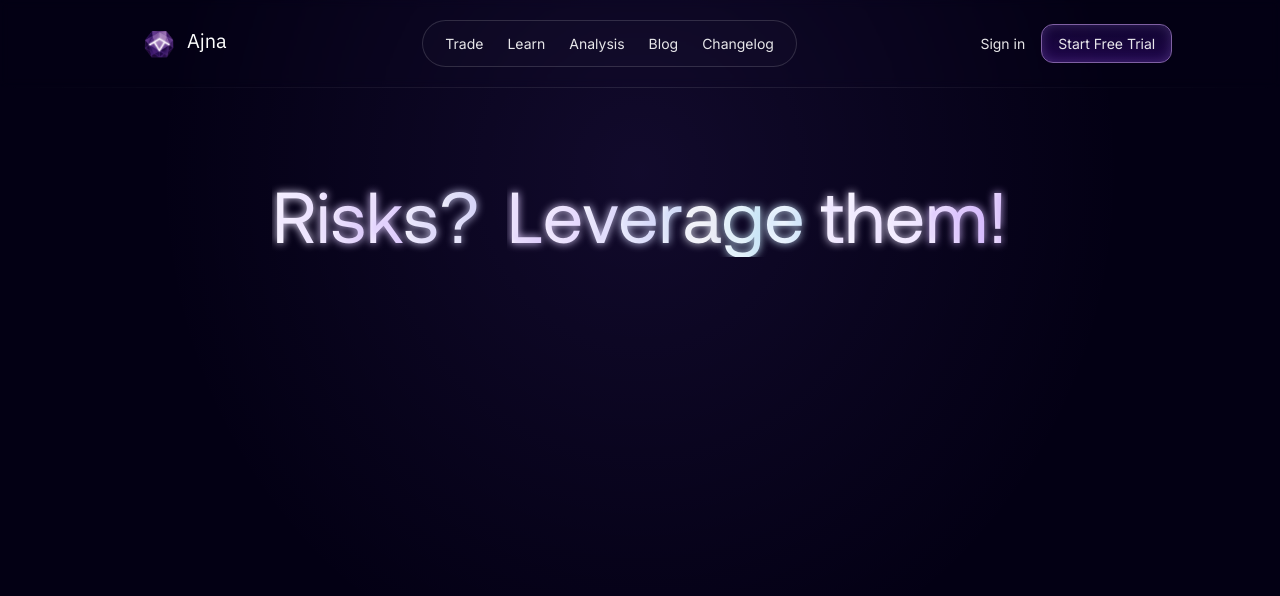
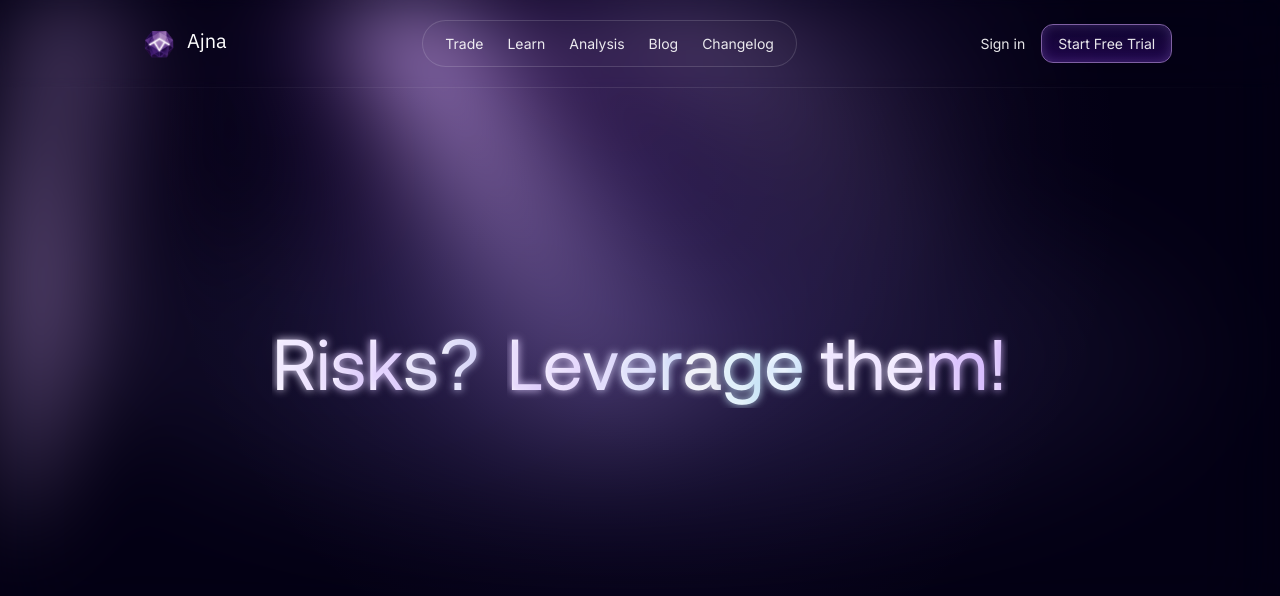
Before and after one commit to KushalSuvan/ajna-frontend, a Next.js app: page / in a window 1280 px wide. Shown: the top 596 px of the page. Built offline with nearby package versions, Linux system fonts and the light colour scheme.

Commit message:
Rollback commit

```diff
--- a/src/app/layout.tsx
+++ b/src/app/layout.tsx
@@ -23,7 +23,7 @@ export default function RootLayout({
 		<html lang="en">
 			<Responsive>
 				<body
-					className={`max-w-[1300px] mx-auto ${inter.className} antialiased`}
+					className={` mx-auto ${inter.className} antialiased`}
 				>
 					<Header />
 					{children}
--- a/src/components/landing/hero/Aurora.tsx
+++ b/src/components/landing/hero/Aurora.tsx
@@ -1,8 +1,10 @@
+import styles from './hero.module.css'
+
 const Aurora = ({ className }: { className?: string }) => {
 	return (
 		<div
 			aria-hidden
-			className={`absolute top-0 left-0 w-[100%] ${className}`}
+			className={`${styles.aurora} ${className}`}
 		></div>
 	);
 };
--- /dev/null
+++ b/src/components/landing/hero/GodParticle.tsx
@@ -0,0 +1,9 @@
+const GodParticle = ({ className }: {className?: string}) => {
+    return(
+        <div aria-hidden className={`${className}`}>
+
+        </div>
+    )
+}
+
+export default GodParticle;
--- a/src/components/landing/hero/Hero.tsx
+++ b/src/components/landing/hero/Hero.tsx
@@ -2,6 +2,7 @@
 
 import Spotlight from './Spotlight';
 import HeroText from './HeroText';
+import Aurora from './Aurora';
 
 const Hero = ({ className }: { className?: string }) => {
 	return (
@@ -12,7 +13,8 @@ const Hero = ({ className }: { className?: string }) => {
 		${className}`}
 		>
 			<Spotlight className='absolute h-[90%] w-[100%]'/>
-			<HeroText className="pt-[173px]" />
+			<HeroText className="pt-[25vh] lg:pt-[40vh]" />
+			<Aurora className='absolute h-[90%] w-[100%] top-0 left-0 z-[-5]'/>
 		</section>
 	);
 };
--- a/src/components/landing/hero/HeroText.tsx
+++ b/src/components/landing/hero/HeroText.tsx
@@ -31,23 +31,23 @@ const HeroText = ({ className }: { className?: string }) => {
 		>
 			<span className="block lg:inline-block overflow-hidden text-5xl lg:text-7xl m-2">
 				<span className="heroText inline-block">
-					<span className={`inline-block pb-1 ${textBg} ${styles.heroText1}`}>
+					<span className={`inline-block pb-2 ${textBg} ${styles.heroText1}`}>
 						R
 					</span>
-					<span className={`inline-block pb-1 ${textBg} ${styles.heroText2}`}>
+					<span className={`inline-block pb-2 ${textBg} ${styles.heroText2}`}>
 						i
 					</span>
-					<span className={`inline-block pb-1 ${textBg} ${styles.heroText3}`}>
+					<span className={`inline-block pb-2 ${textBg} ${styles.heroText3}`}>
 						s
 					</span>
-					<span className={`inline-block pb-1 ${textBg} ${styles.heroText4}`}>
+					<span className={`inline-block pb-2 ${textBg} ${styles.heroText4}`}>
 						k
 					</span>
-					<span className={`inline-block pb-1 ${textBg} ${styles.heroText5}`}>
+					<span className={`inline-block pb-2 ${textBg} ${styles.heroText5}`}>
 						s
 					</span>
 					<span
-						className={`inline-block pb-1 mr-3 ${textBg} ${styles.heroText6}`}
+						className={`inline-block pb-2 mr-3 ${textBg} ${styles.heroText6}`}
 					>
 						?
 					</span>
@@ -55,50 +55,50 @@ const HeroText = ({ className }: { className?: string }) => {
 			</span>
 			<span className="block lg:inline-block overflow-hidden text-5xl lg:text-7xl m-2">
 				<span className="heroText inline-block">
-					<span className={`inline-block pb-1 ${textBg} ${styles.heroText7}`}>
+					<span className={`inline-block pb-2 ${textBg} ${styles.heroText7}`}>
 						L
 					</span>
-					<span className={`inline-block pb-1 ${textBg} ${styles.heroText8}`}>
+					<span className={`inline-block pb-2 ${textBg} ${styles.heroText8}`}>
 						e
 					</span>
-					<span className={`inline-block pb-1 ${textBg} ${styles.heroText9}`}>
+					<span className={`inline-block pb-2 ${textBg} ${styles.heroText9}`}>
 						v
 					</span>
-					<span className={`inline-block pb-1 ${textBg} ${styles.heroText10}`}>
+					<span className={`inline-block pb-2 ${textBg} ${styles.heroText10}`}>
 						e
 					</span>
-					<span className={`inline-block pb-1 ${textBg} ${styles.heroText11}`}>
+					<span className={`inline-block pb-2 ${textBg} ${styles.heroText11}`}>
 						r
 					</span>
-					<span className={`inline-block pb-1 ${textBg} ${styles.heroText12}`}>
+					<span className={`inline-block pb-2 ${textBg} ${styles.heroText12}`}>
 						a
 					</span>
-					<span className={`inline-block pb-1 ${textBg} ${styles.heroText13}`}>
+					<span className={`inline-block pb-2 ${textBg} ${styles.heroText13}`}>
 						g
 					</span>
-					<span className={`inline-block pb-1 ${textBg} ${styles.heroText14}`}>
+					<span className={`inline-block pb-2 ${textBg} ${styles.heroText14}`}>
 						e
 					</span>
 				</span>
 				<span className="heroText inline-block">
 					<span
-						className={`inline-block pb-1 mr-4 ${textBg} ${styles.heroText15}`}
+						className={`inline-block pb-2 mr-4 ${textBg} ${styles.heroText15}`}
 					>
 						{' '}
 					</span>
-					<span className={`inline-block pb-1 ${textBg} ${styles.heroText16}`}>
+					<span className={`inline-block pb-2 ${textBg} ${styles.heroText16}`}>
 						t
 					</span>
-					<span className={`inline-block pb-1 ${textBg} ${styles.heroText17}`}>
+					<span className={`inline-block pb-2 ${textBg} ${styles.heroText17}`}>
 						h
 					</span>
-					<span className={`inline-block pb-1 ${textBg} ${styles.heroText18}`}>
+					<span className={`inline-block pb-2 ${textBg} ${styles.heroText18}`}>
 						e
 					</span>
-					<span className={`inline-block pb-1 ${textBg} ${styles.heroText19}`}>
+					<span className={`inline-block pb-2 ${textBg} ${styles.heroText19}`}>
 						m
 					</span>
-					<span className={`inline-block pb-1 ${textBg} ${styles.heroText20}`}>
+					<span className={`inline-block pb-2 ${textBg} ${styles.heroText20}`}>
 						!
 					</span>
 				</span>
--- a/src/components/landing/hero/hero.module.css
+++ b/src/components/landing/hero/hero.module.css
@@ -5,6 +5,48 @@
 		rgba(3, 0, 20, 0) 100%
 	);
 }
+
+@media (width <= 1000px) {
+	.aurora {
+		background: conic-gradient(from 160deg at 24% -20%, rgba(218, 173, 255, 0.4), rgba(135, 64, 194, 0.2) 10deg, transparent 20deg, transparent 340deg, rgb(93, 43, 133, 0.2) 350deg, rgba(218, 173, 255, 0.4));
+		filter: blur(8);
+	}
+}
+
+.aurora {
+	animation: auroraReveal ease 3s;
+	animation-iteration-count: 1;
+	background: radial-gradient(ellipse 70% 50% at 50% 55%, rgba(161, 141, 255, 0.2) 0%, rgba(3,0,20,0) 70%),
+	radial-gradient(ellipse 20% 60% at -5% 50%, rgba(218, 173, 255, 0.8) 0%, rgba(3,0,20,0) 70%),
+	radial-gradient(ellipse 60% 100% at 35% 0%, rgba(218, 173, 255, 0) 0%, rgba(3,0,20,1) 80%),
+	conic-gradient(from 150deg at 10% -70%, rgba(218, 173, 255, 0.8), rgba(135, 64, 194, 0.2) 10deg, transparent 20deg, transparent 340deg, rgb(93, 43, 133, 0.2) 350deg, rgba(218, 173, 255, 0.8)),
+	conic-gradient(from 130deg at 10% -70%, rgba(218, 173, 255, 0.5), rgba(135, 64, 194, 0.2) 10deg, transparent 20deg, transparent 340deg, rgb(93, 43, 133, 0.2) 350deg, rgba(218, 173, 255, 0.5)),
+	conic-gradient(from 190deg at 10% -70%, rgba(218, 173, 255, 1), rgba(135, 64, 194, 0.2) 5deg, transparent 20deg, transparent 340deg, rgb(93, 43, 133, 0.2) 347deg, rgba(218, 173, 255, 1));
+	filter: blur(40px);
+}
+
+@keyframes auroraReveal {
+	0% {
+		background: radial-gradient(ellipse 20% 5% at 50% 55%, rgba(161, 141, 255, 0.2) 0%, rgba(3,0,20,0) 70%),
+		radial-gradient(ellipse 20% 60% at -5% 50%, rgba(218, 173, 255, 0.8) 0%, rgba(3,0,20,0) 70%),
+		radial-gradient(ellipse 60% 0% at 35% 0%, rgba(218, 173, 255, 0) 0%, rgba(3,0,20,1) 80%),
+		conic-gradient(from 150deg at 10% -70%, rgba(218, 173, 255, 0.8), rgba(135, 64, 194, 0.2) 10deg, transparent 20deg, transparent 340deg, rgb(93, 43, 133, 0.2) 350deg, rgba(218, 173, 255, 0.8)),
+		conic-gradient(from 130deg at 10% -70%, rgba(218, 173, 255, 0.5), rgba(135, 64, 194, 0.2) 10deg, transparent 20deg, transparent 340deg, rgb(93, 43, 133, 0.2) 350deg, rgba(218, 173, 255, 0.5)),
+		conic-gradient(from 190deg at 10% -70%, rgba(218, 173, 255, 1), rgba(135, 64, 194, 0.2) 5deg, transparent 20deg, transparent 340deg, rgb(93, 43, 133, 0.2) 347deg, rgba(218, 173, 255, 1));
+		filter: blur(80px);
+	}
+
+	100% {
+		background: radial-gradient(ellipse 70% 50% at 50% 55%, rgba(161, 141, 255, 0.2) 0%, rgba(3,0,20,0) 70%),
+		radial-gradient(ellipse 20% 60% at -5% 50%, rgba(218, 173, 255, 0.8) 0%, rgba(3,0,20,0) 70%),
+		radial-gradient(ellipse 60% 100% at 35% 0%, rgba(218, 173, 255, 0) 0%, rgba(3,0,20,1) 80%),
+		conic-gradient(from 150deg at 10% -70%, rgba(218, 173, 255, 0.8), rgba(135, 64, 194, 0.2) 10deg, transparent 20deg, transparent 340deg, rgb(93, 43, 133, 0.2) 350deg, rgba(218, 173, 255, 0.8)),
+		conic-gradient(from 130deg at 10% -70%, rgba(218, 173, 255, 0.5), rgba(135, 64, 194, 0.2) 10deg, transparent 20deg, transparent 340deg, rgb(93, 43, 133, 0.2) 350deg, rgba(218, 173, 255, 0.5)),
+		conic-gradient(from 190deg at 10% -70%, rgba(218, 173, 255, 1), rgba(135, 64, 194, 0.2) 5deg, transparent 20deg, transparent 340deg, rgb(93, 43, 133, 0.2) 347deg, rgba(218, 173, 255, 1));
+		filter: blur(40px);
+	}
+}
+
 
 .heroText1 {
 	--purple-color: rgb(236, 226, 255);
```
